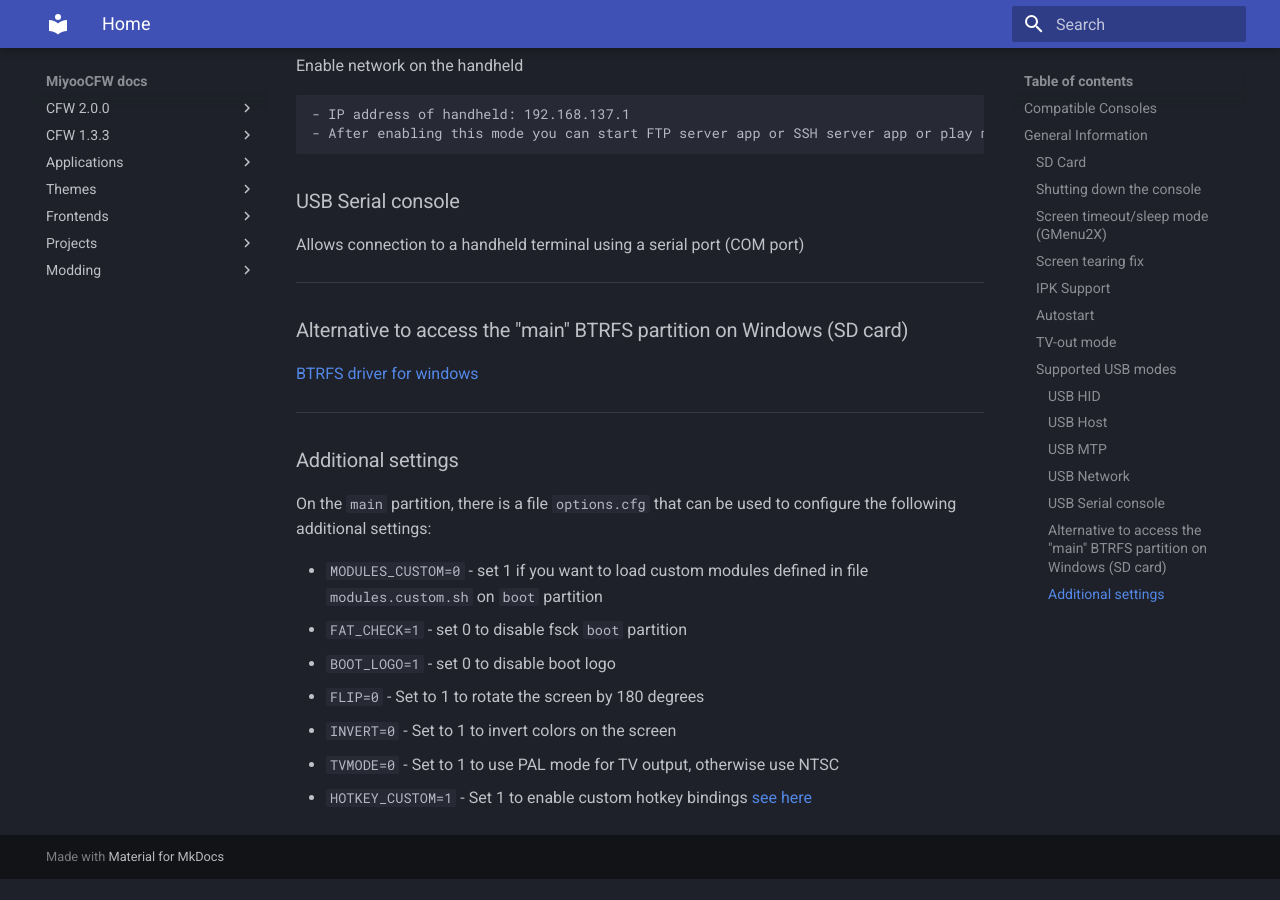
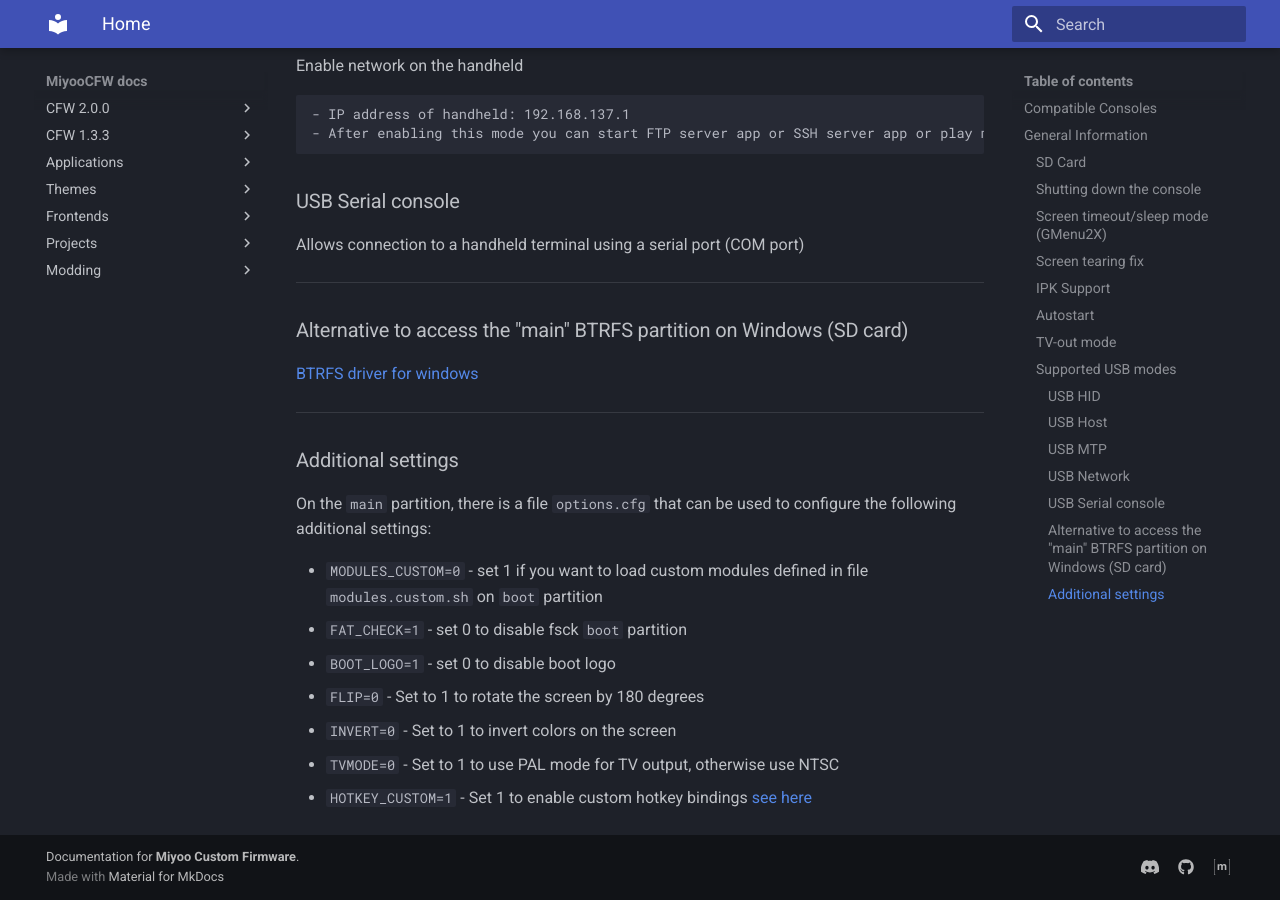
Before and after one commit to MiyooCFW/docs, an MkDocs documentation site: the page built from docs/index.md, in a window 1280 px wide and 900 px high, scrolled down 4203 px. Built offline with MkDocs 1.6.1 and Material for MkDocs 9.7.7, drawn with Linux system fonts in a browser that asks for light colours; before the commit the page ends 5082 px from its top, so only the background shows below that.

Commit message:
add Footer and Social links
+ include missing USB-Networking

```diff
--- a/mkdocs.yml
+++ b/mkdocs.yml
@@ -10,11 +10,22 @@
   name: material
   palette:
     scheme: slate
+  features:
+    - navigation.footer
+extra:
+  social:
+    - icon: fontawesome/brands/discord
+      link: https://discord.gznetwork.com/
+    - icon: fontawesome/brands/github
+      link: https://github.com/MiyooCFW/docs
+    - icon: simple/matrix
+      link: https://matrix.to/#/#miyoocfw:matrix.org
 markdown_extensions:
   - pymdownx.highlight:
       anchor_linenums: true
   - pymdownx.superfences
   - md_in_html
+copyright: Documentation for <b>Miyoo Custom Firmware</b>.
 nav:
 - 'CFW 2.0.0':
   - Home: 'Home.md'
@@ -26,6 +37,7 @@
   - Making Games: 'Making-Games.md'
   - Using Docker to Compile Games: 'Using-Docker-to-Compile-Games.md'
   - Remote debugging: 'Remote-debugging.md'
+  - USB Networking: 'USB-Networking.md'
   - Bug Reporting: 'https://github.com/TriForceX/MiyooCFW/issues'
   - Discussions Topics: 'https://github.com/TriForceX/MiyooCFW/discussions'
 
```
